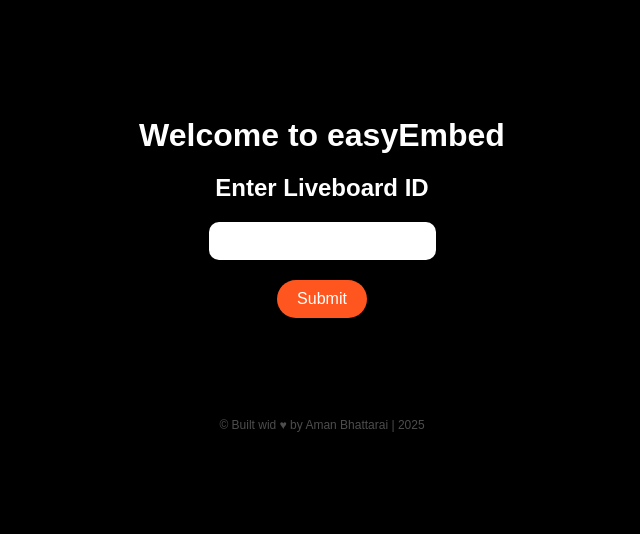
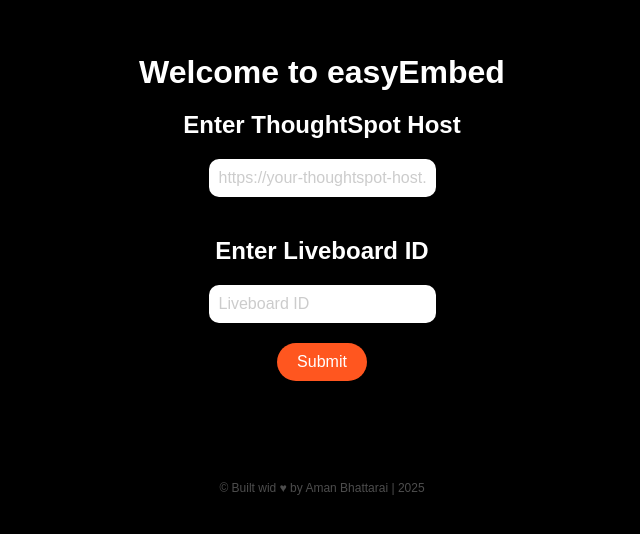
Before and after one commit to bhattaraiaman92/display-screen-app, a React (Create React App) app: page / in a window 1280 px wide. Shown: the part 130-664 px from the top of the page, without its empty margins (318-958 px from the left). Built offline with nearby package versions, Linux system fonts and the light colour scheme.

Commit message:
Update LiveboardInput.js

```diff
--- a/src/LiveboardInput.js
+++ b/src/LiveboardInput.js
@@ -2,24 +2,47 @@
 import { useHistory } from "react-router-dom";
 import "./LiveboardInput.css"; // Import the CSS file
 
-const LiveboardInput = ({ setLiveboardID }) => {
+const LiveboardInput = ({
+  setLiveboardID,
+  setThoughtSpotHost,
+  initializeThoughtSpot,
+}) => {
   const [input, setInput] = useState("");
+  const [host, setHost] = useState("");
   const history = useHistory();
 
   const handleInputChange = (e) => {
     setInput(e.target.value);
   };
 
+  const handleHostChange = (e) => {
+    setHost(e.target.value);
+  };
+
   const handleSubmit = () => {
     setLiveboardID(input);
+    setThoughtSpotHost(host);
+    initializeThoughtSpot(host);
     history.push("/liveboard");
   };
 
   return (
     <div className="input-container">
       <h1>Welcome to easyEmbed</h1>
+      <h2>Enter ThoughtSpot Host</h2>
+      <input
+        type="text"
+        value={host}
+        onChange={handleHostChange}
+        placeholder="https://your-thoughtspot-host.com"
+      />
       <h2>Enter Liveboard ID</h2>
-      <input type="text" value={input} onChange={handleInputChange} />
+      <input
+        type="text"
+        value={input}
+        onChange={handleInputChange}
+        placeholder="Liveboard ID"
+      />
       <button onClick={handleSubmit}>Submit</button>
       <p className="created-by">© Built wid ♥ by Aman Bhattarai | 2025</p>
     </div>
```
